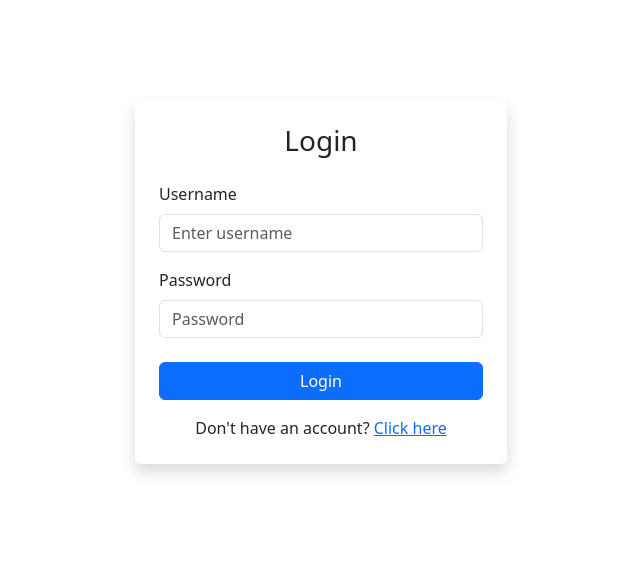
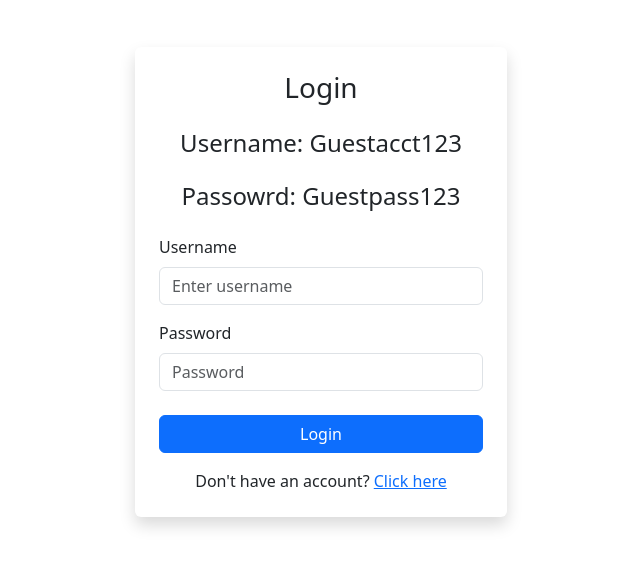
Before and after one commit to JoeMuldowney/Book-Smith-React-JSX-UI, a React app: page / in a window 1280 px wide. Shown: the part 118-684 px from the top of the page, without its empty margins (319-959 px from the left). Built offline with nearby package versions, Linux system fonts and the light colour scheme.

Commit message:
adding guest creds

```diff
--- a/src/components/home.js
+++ b/src/components/home.js
@@ -31,6 +31,8 @@ function Home() {
       <Row className="w-100">
         <Col xs={12} md={6} lg={4} className="mx-auto p-4 shadow rounded bg-white">
           <h3 className="text-center mb-4">Login</h3>
+          <h4 className="text-center mb-4">Username: Guestacct123</h4>
+          <h4 className="text-center mb-4">Passowrd: Guestpass123</h4>
           {showAlert && <Alert variant="danger">Invalid credentials</Alert>}
 
           <Form onSubmit={handleLogin}>
```
